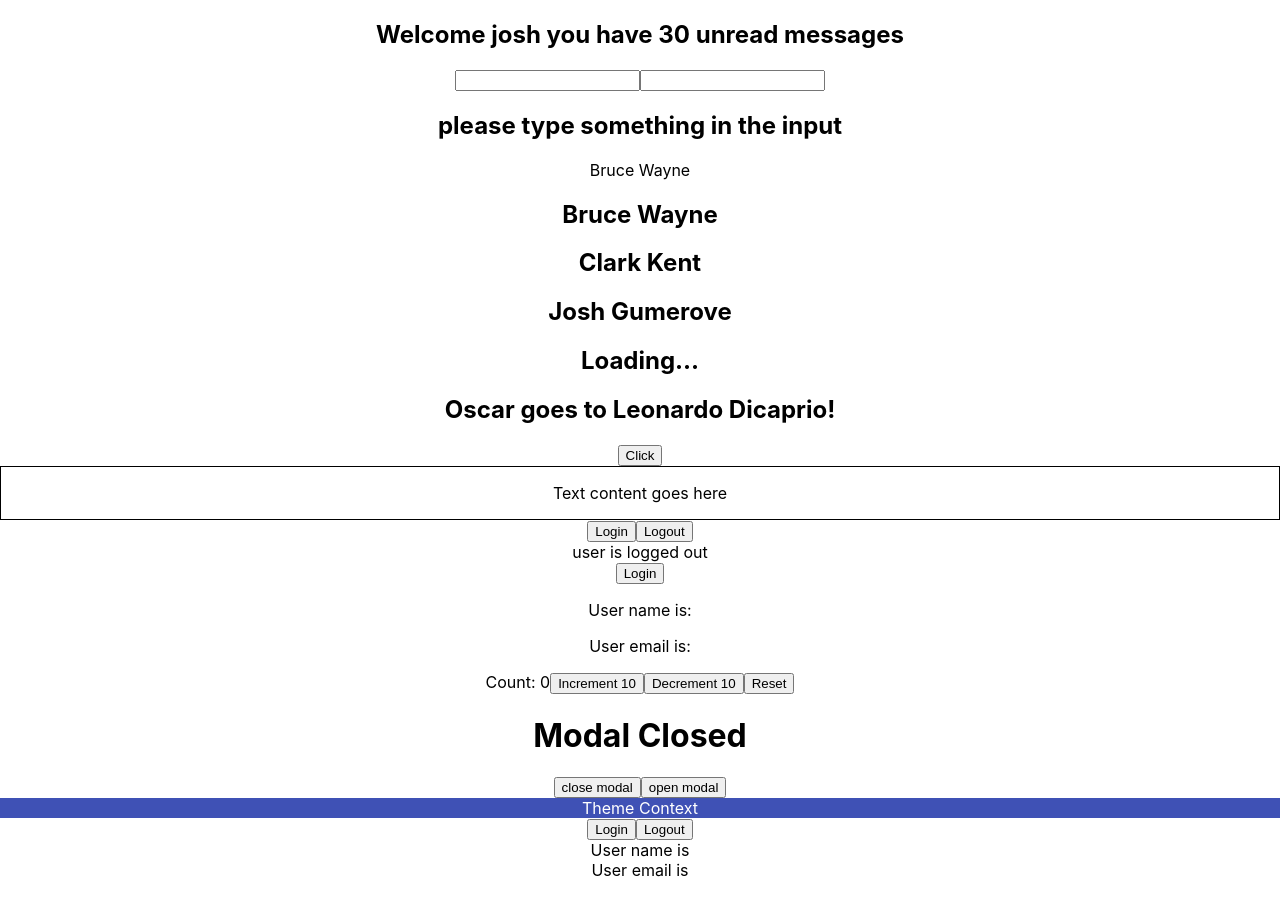
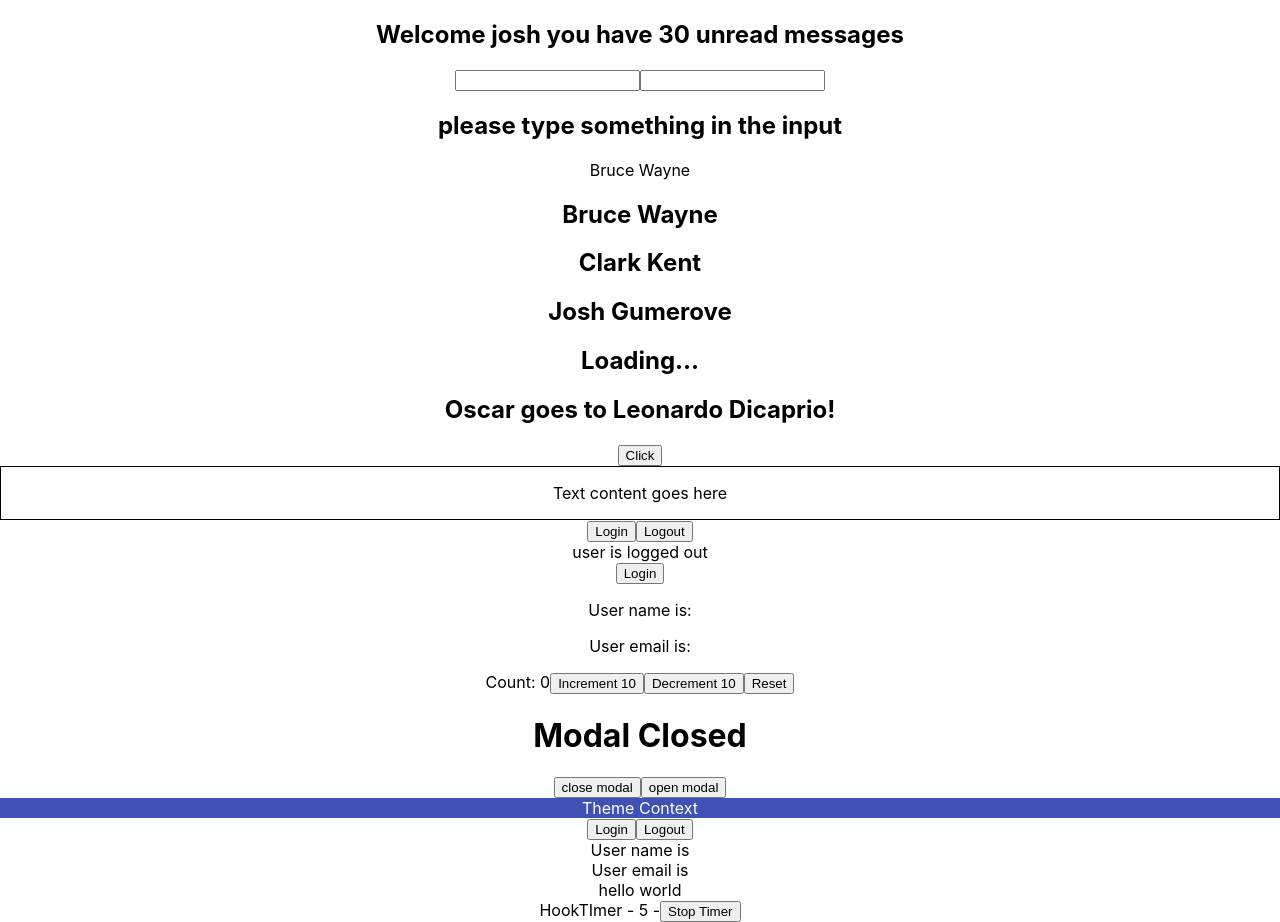
Before and after one commit to joshgumerove/react-typescript-demo, a React (Create React App) app: page / in a window 1280 px wide. Before the commit the page ends 880 px from the top, so only its background shows below. Built offline with nearby package versions, Linux system fonts and the light colour scheme.

Commit message:
useRef hook

```diff
--- a/src/App.tsx
+++ b/src/App.tsx
@@ -17,6 +17,8 @@
 import { ThemeContextProvider } from "./components/context/ThemeContext";
 import { User as UserTest } from "./components/context/User";
 import { UserContextProvider } from "./components/context/UserContext";
+import { DomRef } from "./components/ref/DomRef";
+import { MutableRef } from "./components/ref/MutableRef";
 
 function App() {
   const [value, setValue] = useState<string>("");
@@ -52,6 +54,9 @@
       <UserContextProvider>
         <UserTest />
       </UserContextProvider>
+      {/* <DomRef /> */}
+      <div>hello world</div>
+      <MutableRef />
     </div>
   );
 }
--- /dev/null
+++ b/src/components/ref/DomRef.tsx
@@ -0,0 +1,16 @@
+import React, { useEffect, useRef } from "react";
+
+const DomRef = () => {
+  const inputRef = useRef<HTMLInputElement>(null!); // note the non-null assertion
+
+  useEffect(() => {
+    inputRef.current?.focus();
+  });
+  return (
+    <div>
+      <input type="text" ref={inputRef} />
+    </div>
+  );
+};
+
+export { DomRef };
--- /dev/null
+++ b/src/components/ref/MutableRef.tsx
@@ -0,0 +1,28 @@
+import React, { useEffect, useRef, useState } from "react";
+
+const MutableRef = () => {
+  const [timer, setTimer] = useState(0);
+  const intervalRef = useRef<number | undefined>();
+
+  const stopTimer = () => {
+    window.clearInterval(intervalRef.current);
+  };
+
+  useEffect(() => {
+    intervalRef.current = window.setInterval(() => {
+      setTimer((timer) => timer + 1);
+    }, 1000);
+    return () => {
+      stopTimer();
+    };
+  }, []);
+
+  return (
+    <div>
+      HookTImer - {timer} -
+      <button onClick={() => stopTimer()}>Stop Timer</button>
+    </div>
+  );
+};
+
+export { MutableRef };
```
